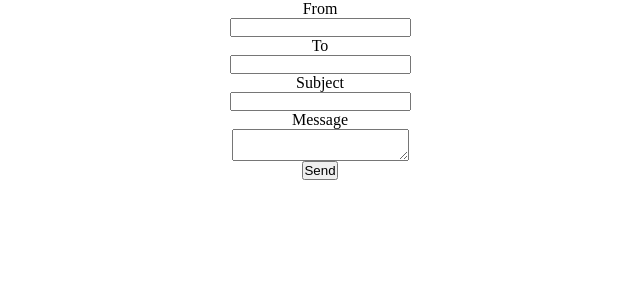
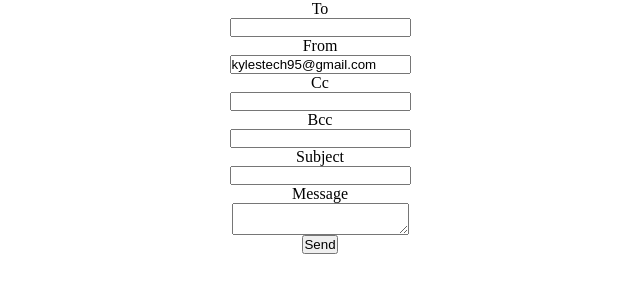
Before and after one commit to KylesTech95/emailer, a website: page public/index.html in a window 1280 px wide. Shown: the whole page, without its empty margins (320-960 px from the left). Drawn offline with Linux system fonts and the light colour scheme.

Commit message:
feat: email/cc and bcc added

```diff
--- a/public/index.html
+++ b/public/index.html
@@ -8,10 +8,14 @@
 </head>
 <body>
     <form action="/send-email" id="form" method="POST">
-        <label for="from">From</label>
-        <input type="email" name="from" class="inp">
         <label for="to">To</label>
         <input type="email" name="to" class="inp">
+        <label for="from">From</label>
+        <input type="email" name="from" value="kylestech95@gmail.com" class="inp">
+        <label for="to">Cc</label>
+        <input type="email" name="cc" class="inp">
+        <label for="to">Bcc</label>
+        <input type="email" name="bcc" class="inp">
         <label for="subject">Subject</label>
         <input type="text" name="subject" class="inp">
         <label for="message">Message</label>
```
Also changed, not shown: lib/routes.js (+7 -5 lines).
